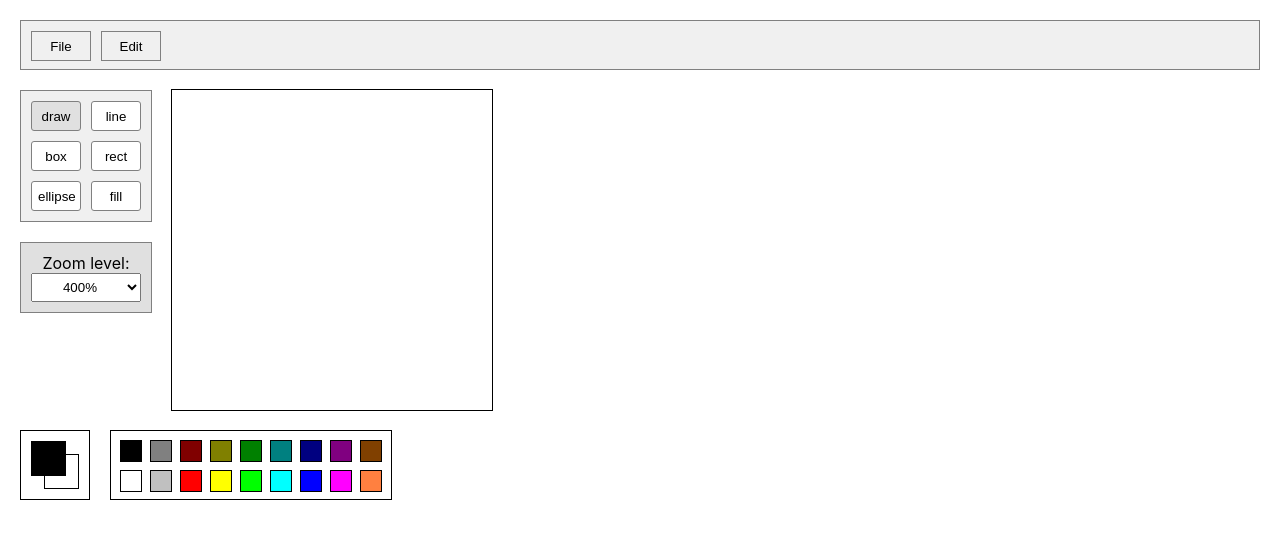
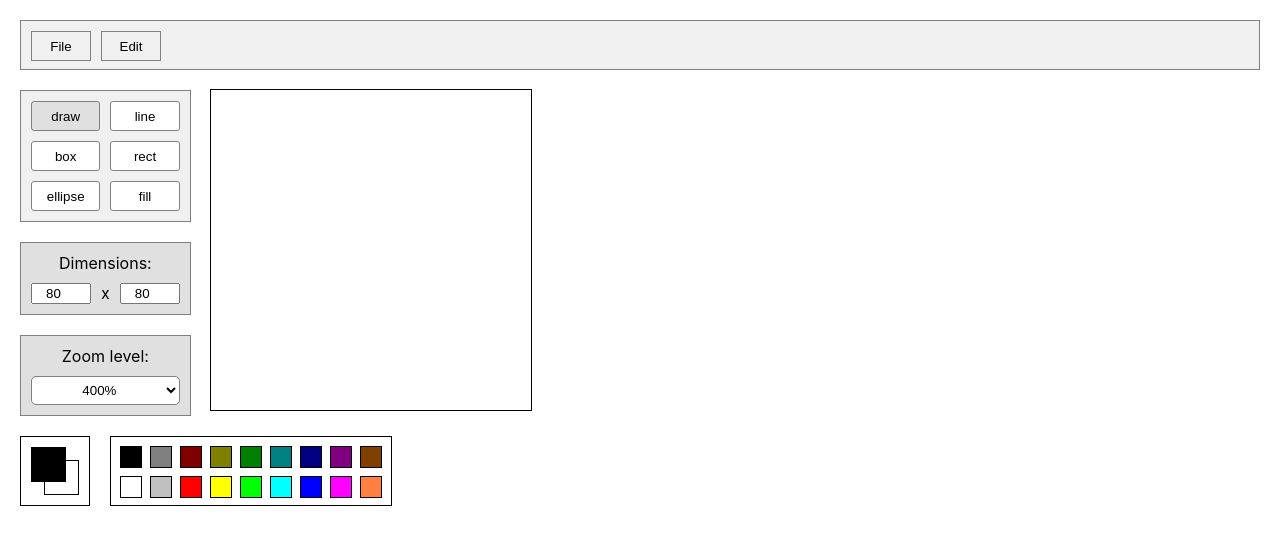
Before and after one commit to jwbutler/paint, a React (Create React App) app: page / in a window 1280 px wide. Shown: the top 536 px of the page. Built offline with nearby package versions, Linux system fonts and the light colour scheme.

Commit message:
added dimensions selector

```diff
--- a/src/components/App.tsx
+++ b/src/components/App.tsx
@@ -13,6 +13,7 @@ import { type Dimensions} from '../lib/geometry';
 import { type ToolType } from '../lib/tools';
 import { ZoomLevel } from '../lib/zoom';
 import styles from './App.module.css';
+import DimensionsSelector from './DimensionsSelector';
 import DrawSurface from './DrawSurface';
 import ColorPicker from './ColorPicker';
 import MenuController from './MenuController';
@@ -46,25 +47,22 @@ const App = () => {
     await loadImage(canvas);
   };
 
-  const handleResizeCanvas = () => {
-    const width = parseInt(prompt('Enter width in pixels') || dimensions.width.toString());
-    const height = parseInt(prompt('Enter height in pixels') || dimensions.height.toString());
-    setDimensions({ width, height });
-  };
-
   return (
     <div className={styles.app}>
       <MenuController
         clearCanvas={handleClearCanvas}
         saveImage={handleSaveImage}
         loadImage={handleLoadImage}
-        resizeCanvas={handleResizeCanvas}
       />
       <div className={styles.main}>
         <div className={styles.left}>
           <Toolbox
             tool={tool}
             setTool={setTool}
+          />
+          <DimensionsSelector
+            dimensions={dimensions}
+            setDimensions={setDimensions}
           />
           <ZoomLevelSelector
             zoomLevel={zoomLevel}
--- /dev/null
+++ b/src/components/DimensionsSelector.module.css
@@ -0,0 +1,24 @@
+.dimensionsSelector {
+  background-color: #e0e0e0;
+  padding: 10px;
+  border: 1px solid #808080;
+  display: flex;
+  flex-direction: column;
+  align-items: center;
+}
+
+.dimensions {
+  display: flex;
+  flex-direction: row;
+  justify-content: center;
+  margin-top: 10px;
+}
+
+.input {
+  text-align: center;
+  width: 60px;
+}
+
+.x {
+  margin: 0 10px;
+}
--- /dev/null
+++ b/src/components/DimensionsSelector.tsx
@@ -0,0 +1,49 @@
+import { ChangeEvent } from 'react';
+import { Dimensions } from '../lib/geometry';
+import styles from './DimensionsSelector.module.css';
+
+type Props = {
+  dimensions: Dimensions,
+  setDimensions: (dimensions: Dimensions) => void
+};
+
+const DimensionsSelector = ({ dimensions: { width, height }, setDimensions }: Props) => {
+  const handleChangeWidth = (e: ChangeEvent<HTMLInputElement>) => {
+    setDimensions({
+      width: e.target.valueAsNumber,
+      height
+    });
+  };
+
+  const handleChangeHeight = (e: ChangeEvent<HTMLInputElement>) => {
+    setDimensions({
+      width,
+      height: e.target.valueAsNumber
+    });
+  };
+
+  return (
+    <div className={styles.dimensionsSelector}>
+      <div>Dimensions:</div>
+      <div className={styles.dimensions}>
+        <input
+          className={styles.input}
+          type="number"
+          value={width}
+          onChange={handleChangeWidth}
+        />
+        <div className={styles.x}>
+          x
+        </div>
+        <input
+          className={styles.input}
+          type="number"
+          value={height}
+          onChange={handleChangeHeight}
+        />
+      </div>
+    </div>
+  );
+};
+
+export default DimensionsSelector;
--- a/src/components/MenuController.tsx
+++ b/src/components/MenuController.tsx
@@ -4,10 +4,9 @@ type Props = {
   clearCanvas: () => void,
   saveImage: () => void,
   loadImage: () => Promise<void>
-  resizeCanvas: () => void,
 };
 
-const MenuController = ({ clearCanvas, saveImage, loadImage, resizeCanvas }: Props) => {
+const MenuController = ({ clearCanvas, saveImage, loadImage }: Props) => {
   const data: MenuData[] = [
     {
       title: 'File',
@@ -19,9 +18,7 @@ const MenuController = ({ clearCanvas, saveImage, loadImage, resizeCanvas }: Pro
     },
     {
       title: 'Edit',
-      items: [
-        { label: 'Resize', onSelect: resizeCanvas }
-      ]
+      items: []
     }
   ];
 
--- a/src/components/Toolbox.module.css
+++ b/src/components/Toolbox.module.css
@@ -1,6 +1,6 @@
 .toolbox {
   display: grid;
-  grid-template-columns: 50px 50px;
+  grid-template-columns: calc(50% - 5px) calc(50% - 5px);
   gap: 10px;
   padding: 10px;
   min-width: 40px;
--- a/src/components/ZoomLevelSelector.module.css
+++ b/src/components/ZoomLevelSelector.module.css
@@ -11,4 +11,8 @@
 .select {
   padding: 5px;
   text-align: center;
+  background-color: #ffffff;
+  border: 1px solid #808080;
+  border-radius: 5px;
+  margin-top: 10px;
 }
--- a/src/components/ZoomLevelSelector.tsx
+++ b/src/components/ZoomLevelSelector.tsx
@@ -14,8 +14,8 @@ const ZoomLevelSelector = ({ zoomLevel, setZoomLevel }: Props) => {
   };
 
   return (
-    <label className={styles.zoomLevelSelector}>
-      Zoom level: <br />
+    <div className={styles.zoomLevelSelector}>
+      <div>Zoom level:</div>
       <select
         className={styles.select}
         onChange={handleSelect}
@@ -31,7 +31,7 @@ const ZoomLevelSelector = ({ zoomLevel, setZoomLevel }: Props) => {
           </option>
         ))}
       </select>
-    </label>
+    </div>
   );
 };
 
```
